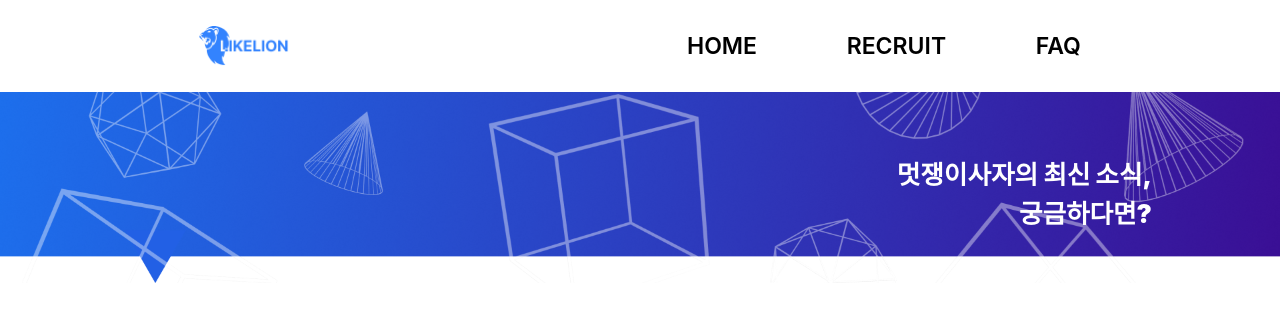
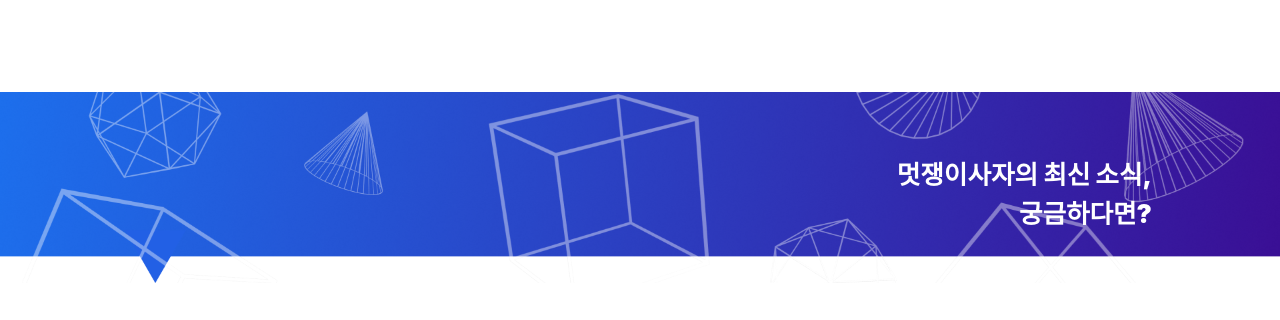
Before and after one commit to likelion-ssu/likelion-ssu, a React (Vite) app: page /news in a window 1280 px wide. Shown: the top 320 px of the page. Built offline with nearby package versions, Linux system fonts and the light colour scheme.

Commit message:
feat: faq 페이지 세팅 완료

```diff
--- a/src/pages/News/News.tsx
+++ b/src/pages/News/News.tsx
@@ -1,5 +1,5 @@
 import styled from "styled-components";
-import NavBar from "../../components/NavBar";
+// import NavBar from "../../components/NavBar";
 import banner from "../../assets/News/banner.png";
 
 export const News = () => {
@@ -7,9 +7,7 @@ export const News = () => {
 
   return (
     <StRecruitContainer>
-      <StNavBar>
-        <NavBar />
-      </StNavBar>
+      <StNavBar>{/* <NavBar /> */}</StNavBar>
       <StBanner src={banner} alt="Banner"></StBanner>
       <StBannerTypo>{BannerTypo}</StBannerTypo>
     </StRecruitContainer>
```
